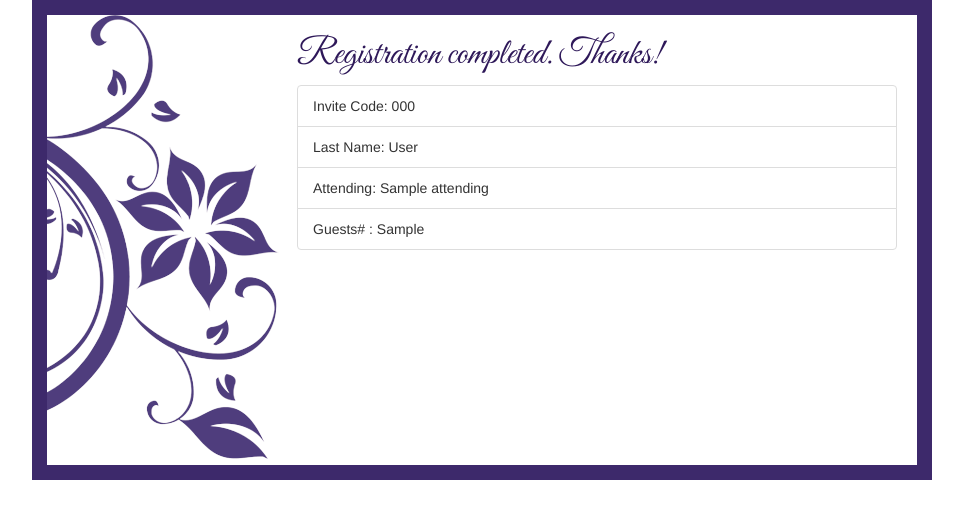
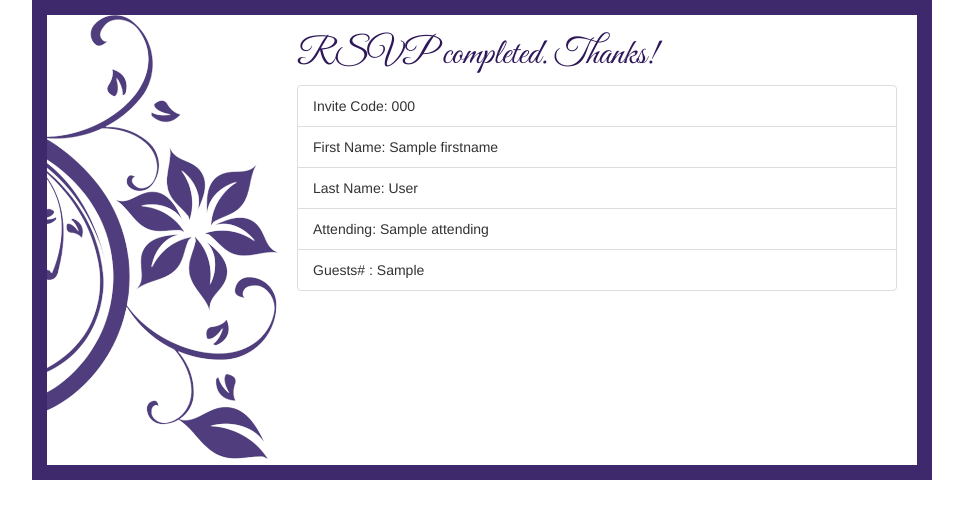
Before and after one commit to jasonthomas/wedding, a Flask app: template templates/register_done.html in a window 1280 px wide. Shown: the top 519 px of the page, without its empty margins (158-1121 px from the left). Run offline with Flask 2, Linux system fonts and the light colour scheme; the template is opened without the code that fills it: most values are stand-ins (such as "Sample title", 1, 10 or a date in 2020); some libraries are stand-ins or nearby versions; some web fonts are replaced.

Commit message:
Update rsvp done page.

```diff
--- a/templates/register_done.html
+++ b/templates/register_done.html
@@ -16,11 +16,12 @@
     </div>
     <div class="col5">
         <div class="fonts">
-            <h1>Registration completed. Thanks!</h1>
+            <h1>RSVP completed. Thanks!</h1>
         </div>
         <div class="readable">
             <ul class="list-group">
                 <li class="list-group-item">Invite Code: {{ lookup['invitecode'] }}</li>
+                <li class="list-group-item">First Name: {{ lookup['firstname'] }} </li>
                 <li class="list-group-item">Last Name: {{ lookup['lastname'] }} </li>
                 <li class="list-group-item">Attending: {{ lookup['attending'] }} </li>
                 <li class="list-group-item">Guests# : {{ lookup['actual_guests'] }} </li>
```
